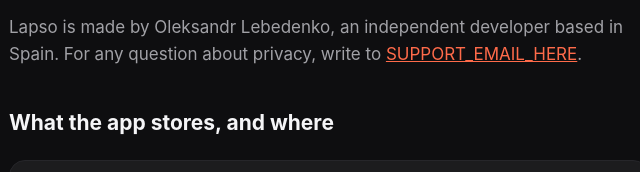
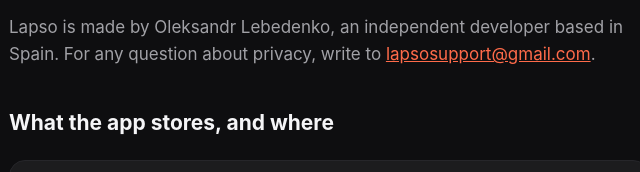
Before and after one commit to Aleksanderlebedenko/lapso, a plain HTML site: page privacy.html in a window 1280 px wide. Shown: the part 378-550 px from the top of the page, 311-951 px from the left. Drawn offline with Linux system fonts and the light colour scheme.

Commit message:
Support address

```diff
--- a/privacy.html
+++ b/privacy.html
@@ -35,7 +35,7 @@
 <p class="lead">Lapso does not collect any data about you. There is no account, no advertising and no analytics in the app.</p>
 
 <h2>Who is responsible</h2>
-<p>Lapso is made by Oleksandr Lebedenko, an independent developer based in Spain. For any question about privacy, write to <a href="mailto:SUPPORT_EMAIL_HERE">SUPPORT_EMAIL_HERE</a>.</p>
+<p>Lapso is made by Oleksandr Lebedenko, an independent developer based in Spain. For any question about privacy, write to <a href="mailto:lapsosupport@gmail.com">lapsosupport@gmail.com</a>.</p>
 
 <h2>What the app stores, and where</h2>
 <div class="card">
@@ -75,7 +75,7 @@
 <p>Lapso can be used at any age and collects no data from anyone, including children.</p>
 
 <h2>Your rights</h2>
-<p>Under the EU General Data Protection Regulation you have the right to ask for access to your personal data, and for its correction, deletion, restriction or transfer, and the right to object. Because the developer holds no data from the app, these rights apply in practice to support emails. Write to <a href="mailto:SUPPORT_EMAIL_HERE">SUPPORT_EMAIL_HERE</a>. You may also complain to your data protection authority; in Spain this is the <a href="https://www.aepd.es/">Agencia Española de Protección de Datos</a>.</p>
+<p>Under the EU General Data Protection Regulation you have the right to ask for access to your personal data, and for its correction, deletion, restriction or transfer, and the right to object. Because the developer holds no data from the app, these rights apply in practice to support emails. Write to <a href="mailto:lapsosupport@gmail.com">lapsosupport@gmail.com</a>. You may also complain to your data protection authority; in Spain this is the <a href="https://www.aepd.es/">Agencia Española de Protección de Datos</a>.</p>
 
 <h2>Changes</h2>
 <p>If this policy changes, the new version is published on this page with a new date. If the app ever starts to collect data, the policy and the app's privacy label in the App Store will say so before that version is released.</p>
```
Also changed, not shown: support.html (+1 -1 lines), terms.html (+2 -2 lines).
